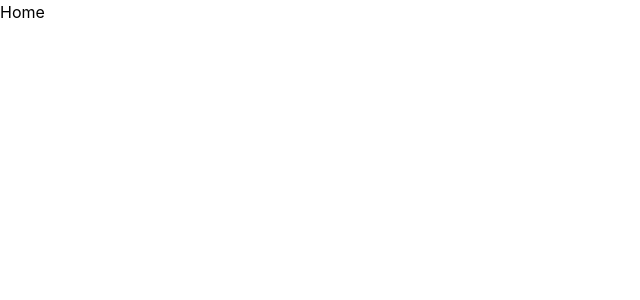
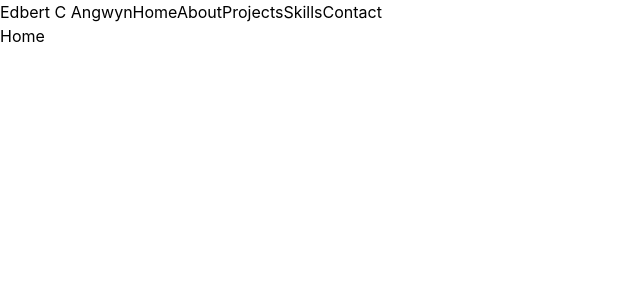
Before and after one commit to EdbertCA/edbert-ca-portfolio, a React (Vite) app: page / in a window 1280 px wide. Shown: the top 300 px of the page, without its empty margins (0-640 px from the left). Built offline with nearby package versions, Linux system fonts and the light colour scheme.

Commit message:
Writing Navbar component content

```diff
--- a/src/App.tsx
+++ b/src/App.tsx
@@ -5,9 +5,12 @@
 import Projects from "./pages/Projects"
 import Skills from "./pages/Skills"
 import Contact from "./pages/Contact"
+import { Navbar } from "./components/Navbar"
 
 export default function App() {
   return (
+    <>
+      <Navbar />
       <Routes>
         <Route path="/" element={<Home />} />
         <Route path="/about" element={<About />} />
@@ -15,5 +18,6 @@
         <Route path="/skills" element={<Skills />} />
         <Route path="/contact" element={<Contact />} />
       </Routes>
+    </>
   )
 }
--- a/src/components/Navbar.tsx
+++ b/src/components/Navbar.tsx
@@ -0,0 +1,14 @@
+import { NavLink } from "react-router-dom";
+
+export function Navbar() {
+  return (
+    <nav>
+      <span>Edbert C Angwyn</span>
+      <NavLink to="/">Home</NavLink>
+      <NavLink to="/about">About</NavLink>
+      <NavLink to="/projects">Projects</NavLink>
+      <NavLink to="/skills">Skills</NavLink>
+      <NavLink to="/contact">Contact</NavLink>
+    </nav>
+  )
+}
```
Lines whose indentation alone changed are shown as unchanged.
